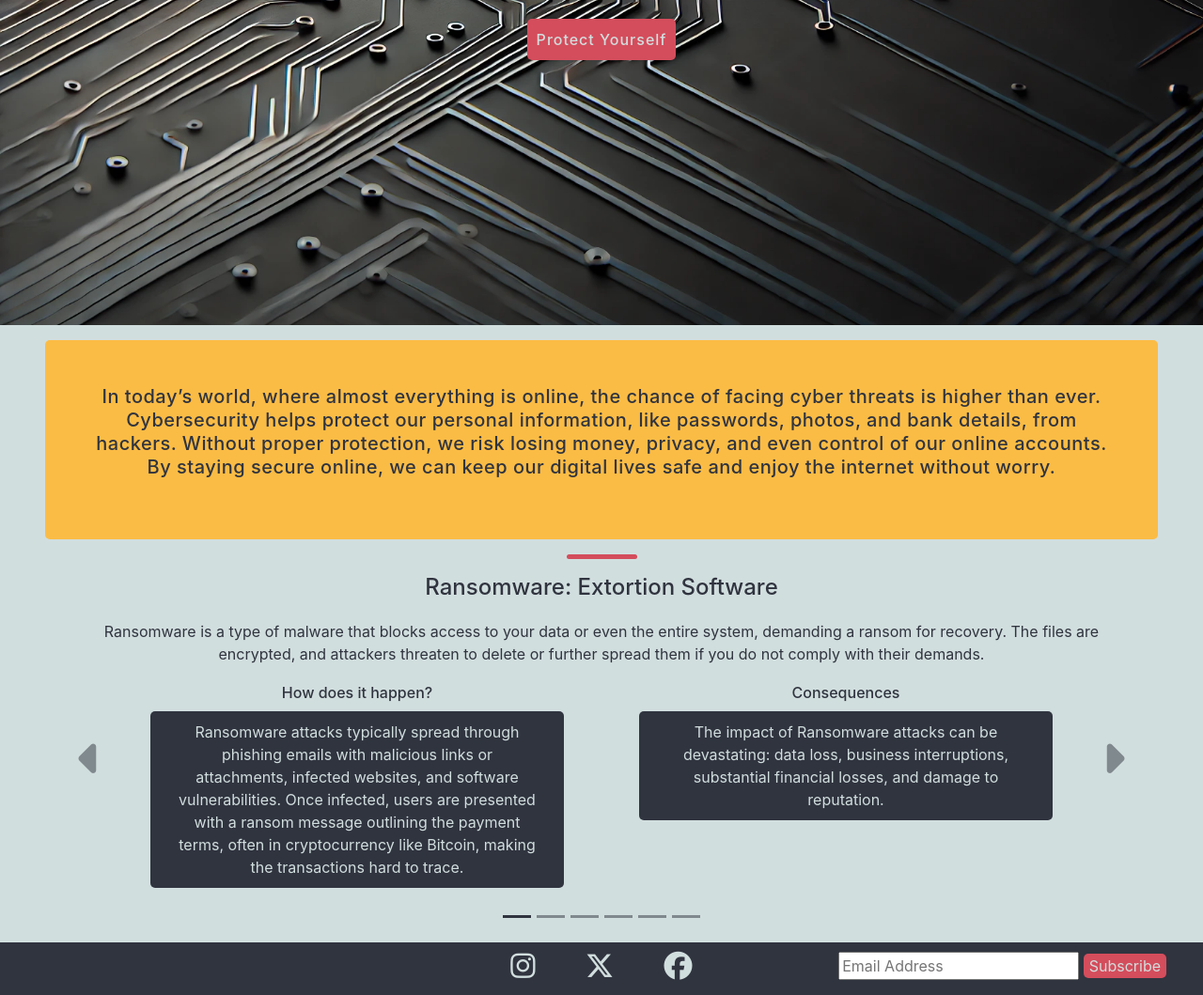
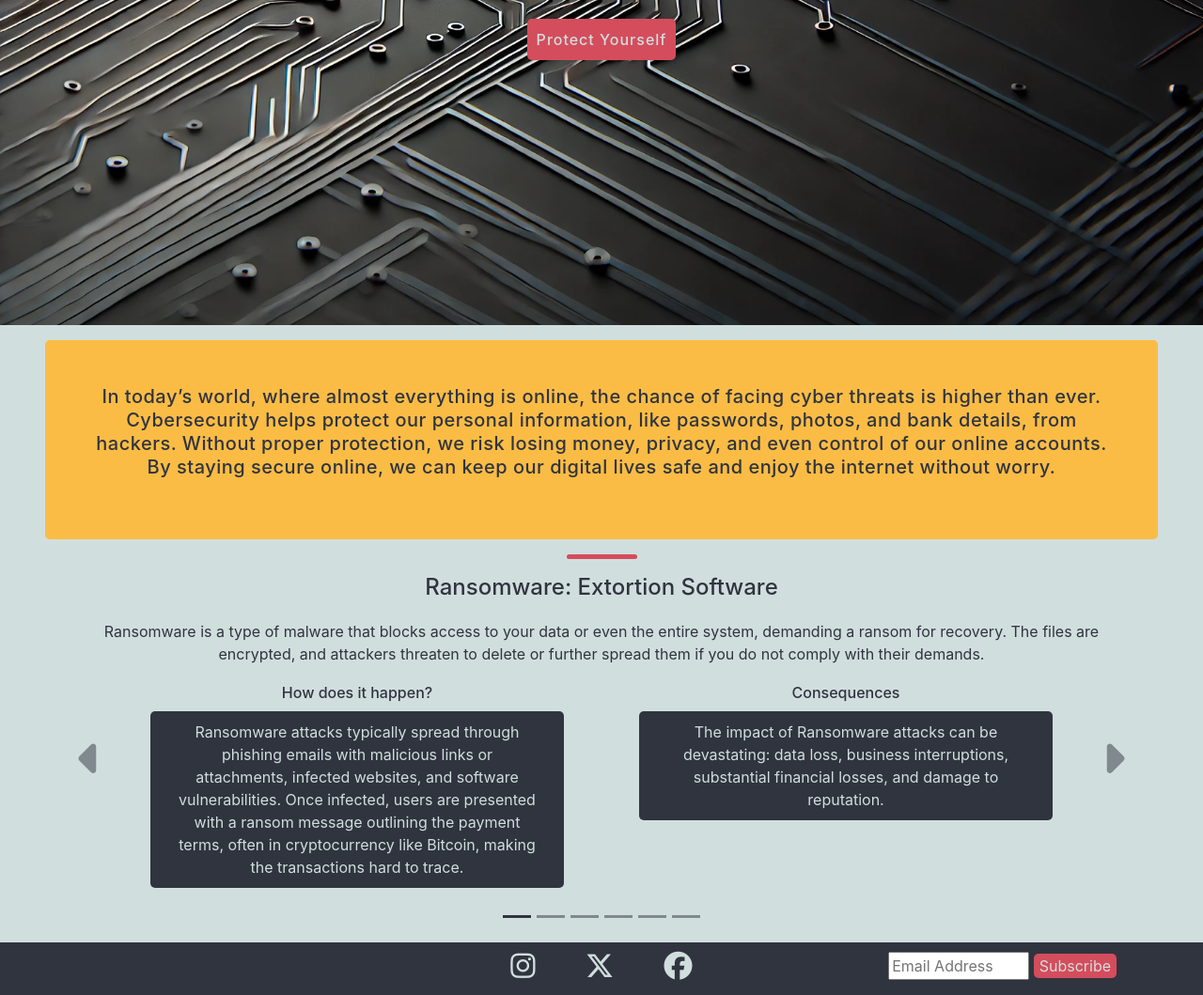
Before and after one commit to Oleksii-Al/web-shield, a plain HTML site: page index.html in a window 1280 px wide. Shown: the part 410-1469 px from the top of the page at 94% size. Drawn offline with nearby package versions, Linux system fonts and the light colour scheme.

Commit message:
Fix the subscribe email for wrapping issue

```diff
--- a/assets/css/style.css
+++ b/assets/css/style.css
@@ -223,6 +223,10 @@ footer {
     background-color: rgba(0, 0, 0, .5);
 }
 
+#email {
+    width:150px;
+}
+
 /*Subscribe*/
 .cta {
     background-color: #D44D5C;
```
